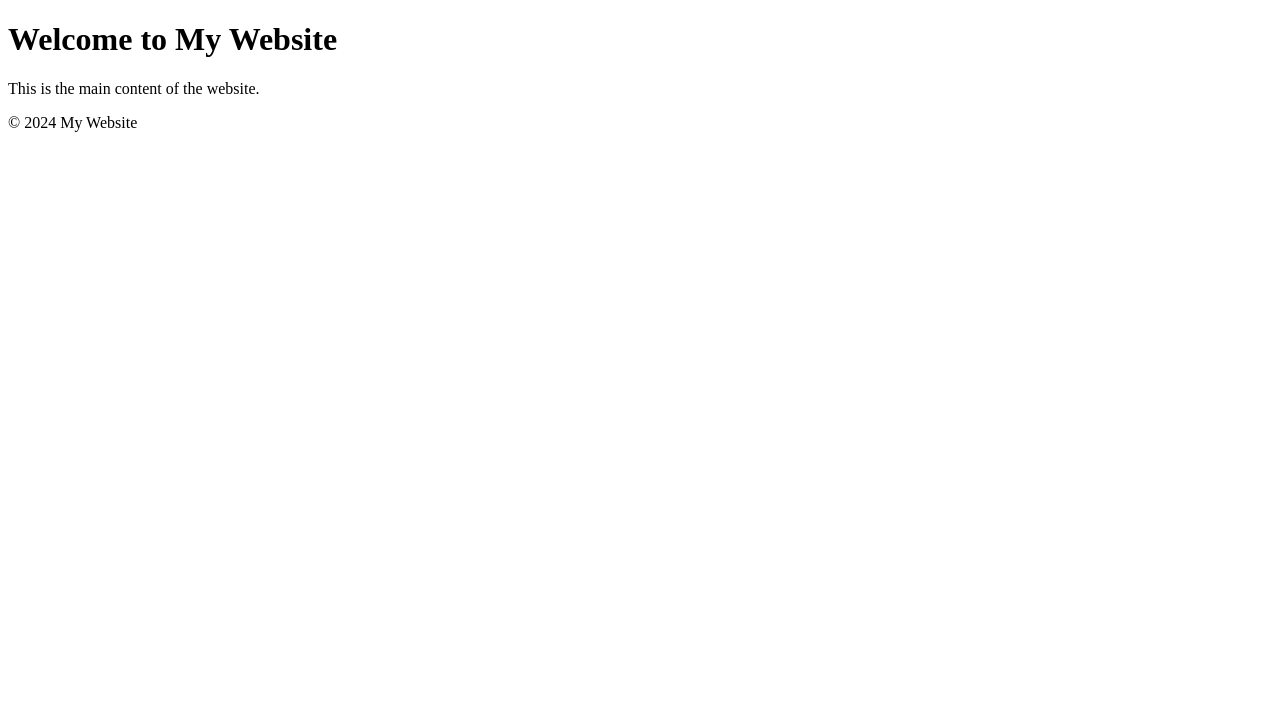
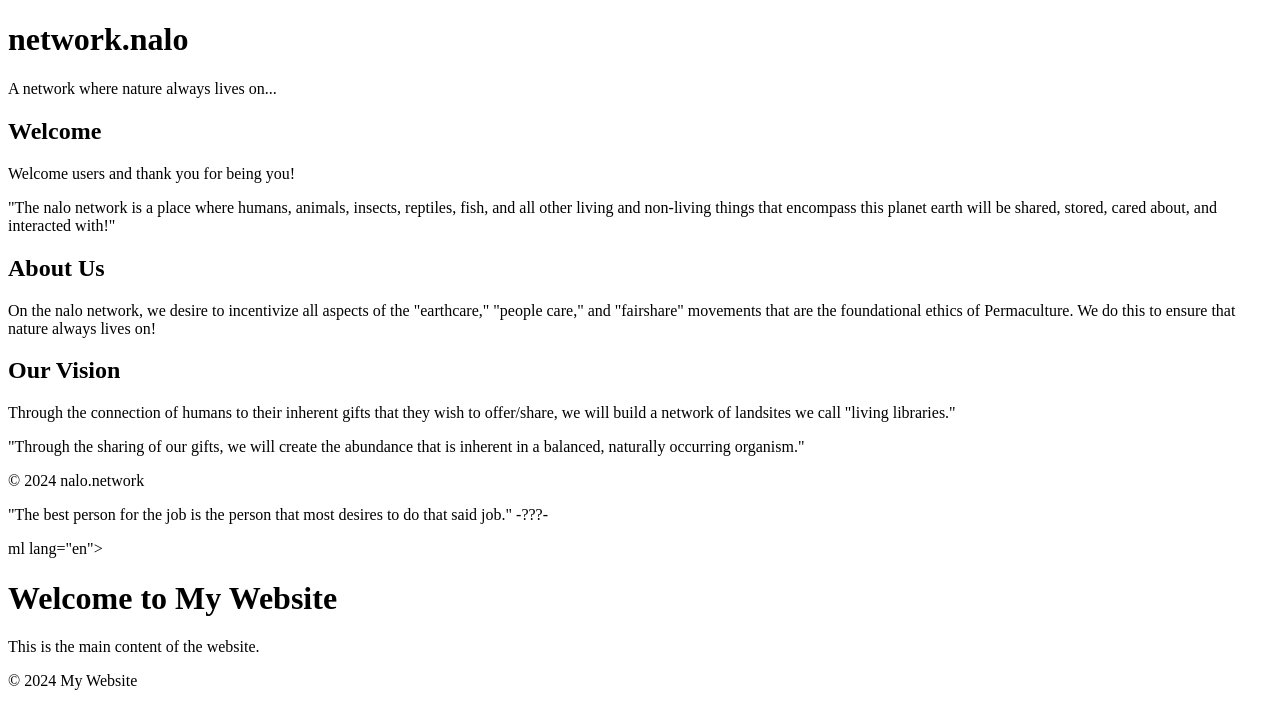
Before and after one commit to nalonetwork/network.nalo, a plain HTML site: page index.html in a window 1280 px wide. Drawn offline with Linux system fonts and the light colour scheme.

Commit message:
Update index.html
adding in the nalo.network

```diff
--- a/index.html
+++ b/index.html
@@ -1,5 +1,42 @@
 <!DOCTYPE html>
+<ht<!DOCTYPE html>
 <html lang="en">
+<head>
+    <meta charset="UTF-8">
+    <meta name="viewport" content="width=device-width, initial-scale=1.0">
+    <title>network.nalo</title>
+    <link rel="stylesheet" href="styles.css">
+</head>
+<body>
+    <header>
+        <h1>network.nalo</h1>
+        <p>A network where nature always lives on...</p>
+    </header>
+
+    <section id="welcome">
+        <h2>Welcome</h2>
+        <p>Welcome users and thank you for being you!</p>
+        <p>"The nalo network is a place where humans, animals, insects, reptiles, fish, and all other living and non-living things that encompass this planet earth will be shared, stored, cared about, and interacted with!"</p>
+    </section>
+
+    <section id="about">
+        <h2>About Us</h2>
+        <p>On the nalo network, we desire to incentivize all aspects of the "earthcare," "people care," and "fairshare" movements that are the foundational ethics of Permaculture. We do this to ensure that nature always lives on!</p>
+    </section>
+
+    <section id="features">
+        <h2>Our Vision</h2>
+        <p>Through the connection of humans to their inherent gifts that they wish to offer/share, we will build a network of landsites we call "living libraries."</p>
+        <p>"Through the sharing of our gifts, we will create the abundance that is inherent in a balanced, naturally occurring organism."</p>
+    </section>
+
+    <footer>
+        <p>&copy; 2024 nalo.network</p>
+        <p>"The best person for the job is the person that most desires to do that said job." -???-</p>
+    </footer>
+</body>
+</html>
+ml lang="en">
 <head>
     <meta charset="UTF-8">
     <meta name="viewport" content="width=device-width, initial-scale=1.0">
```
